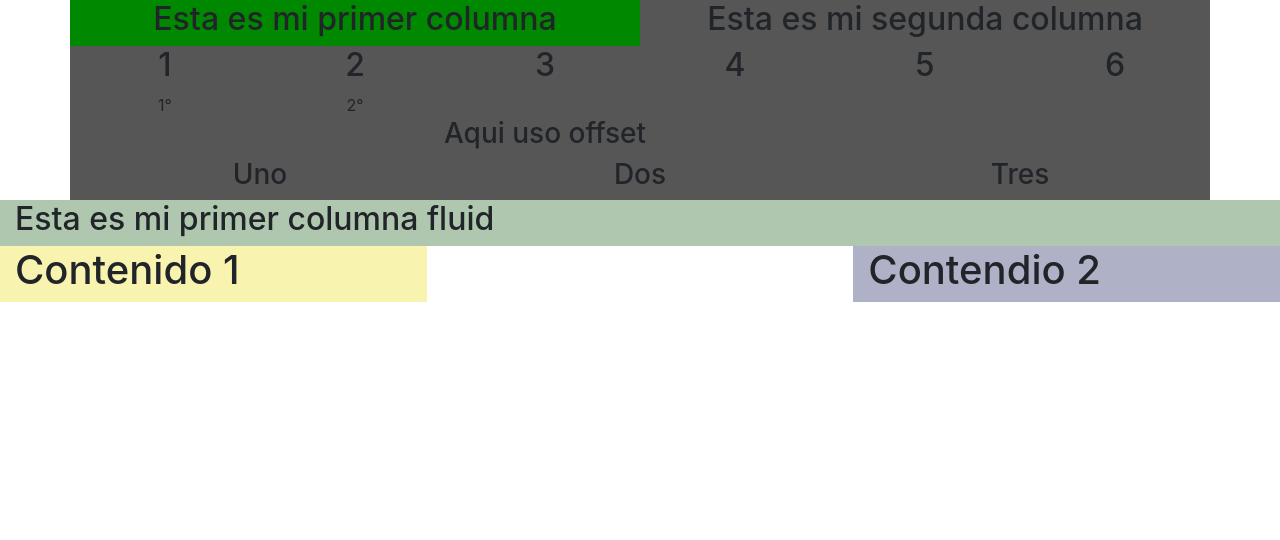
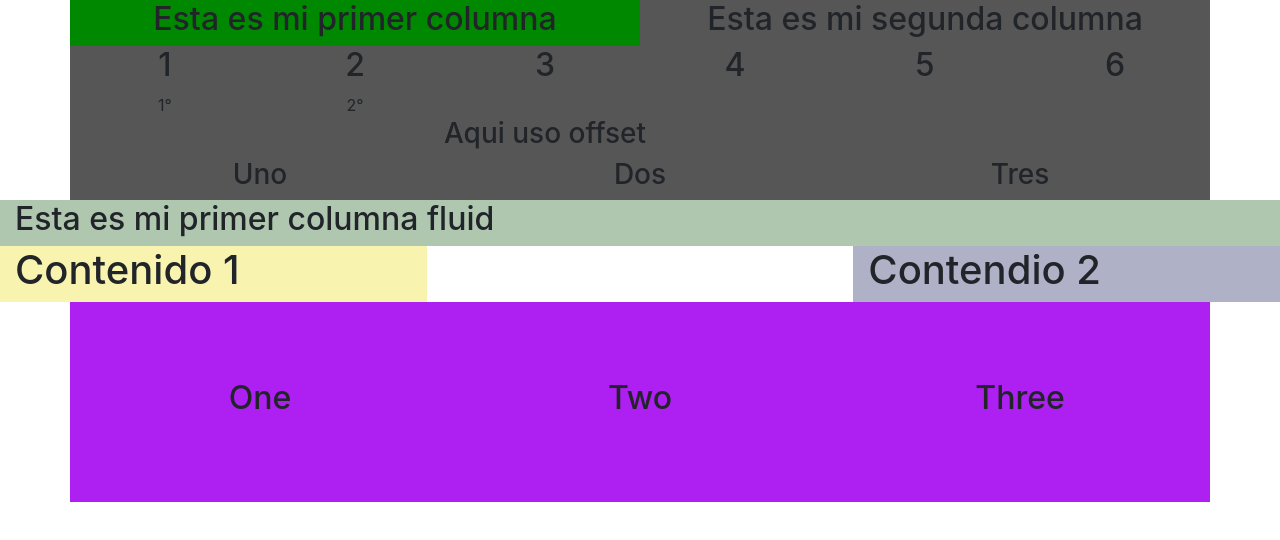
Before and after one commit to GenesisMauries/curso-bootstrap, a plain HTML site: page index.html in a window 1280 px wide. Drawn offline with nearby package versions, Linux system fonts and the light colour scheme; a script that the page names is missing.

Commit message:
Alineacion bootstrap

```diff
--- a/index.html
+++ b/index.html
@@ -84,6 +84,21 @@
             </div>
         </div>
     </section>
+    <section id="section-three" class="text-center">
+        <div class="container">
+            <div class="row align-items-center color-three">
+                <div class="col">
+                    <h2>One</h2>
+                </div>
+                <div class="col">
+                    <h2>Two</h2>
+                </div>
+                <div class="col">
+                    <h2>Three</h2>
+                </div>
+            </div>
+        </div>
+    </section>
 
     <script src="https://code.jquery.com/jquery-3.3.1.slim.min.js" integrity="sha384-q8i/X+965DzO0rT7abK41JStQIAqVgRVzpbzo5smXKp4YfRvH+8abtTE1Pi6jizo" crossorigin="anonymous"></script>
     <script src="https://cdnjs.cloudflare.com/ajax/libs/popper.js/1.14.7/umd/popper.min.js" integrity="sha384-UO2eT0CpHqdSJQ6hJty5KVphtPhzWj9WO1clHTMGa3JDZwrnQq4sF86dIHNDz0W1" crossorigin="anonymous"></script>
--- a/main.css
+++ b/main.css
@@ -13,3 +13,7 @@
 #section-example .container-fluid .row .color-two{
     background-color: #11165555;
 }
+#section-three .container .color-three{
+    background-color: #a70bf0ea;
+    height: 200px;
+}
```
